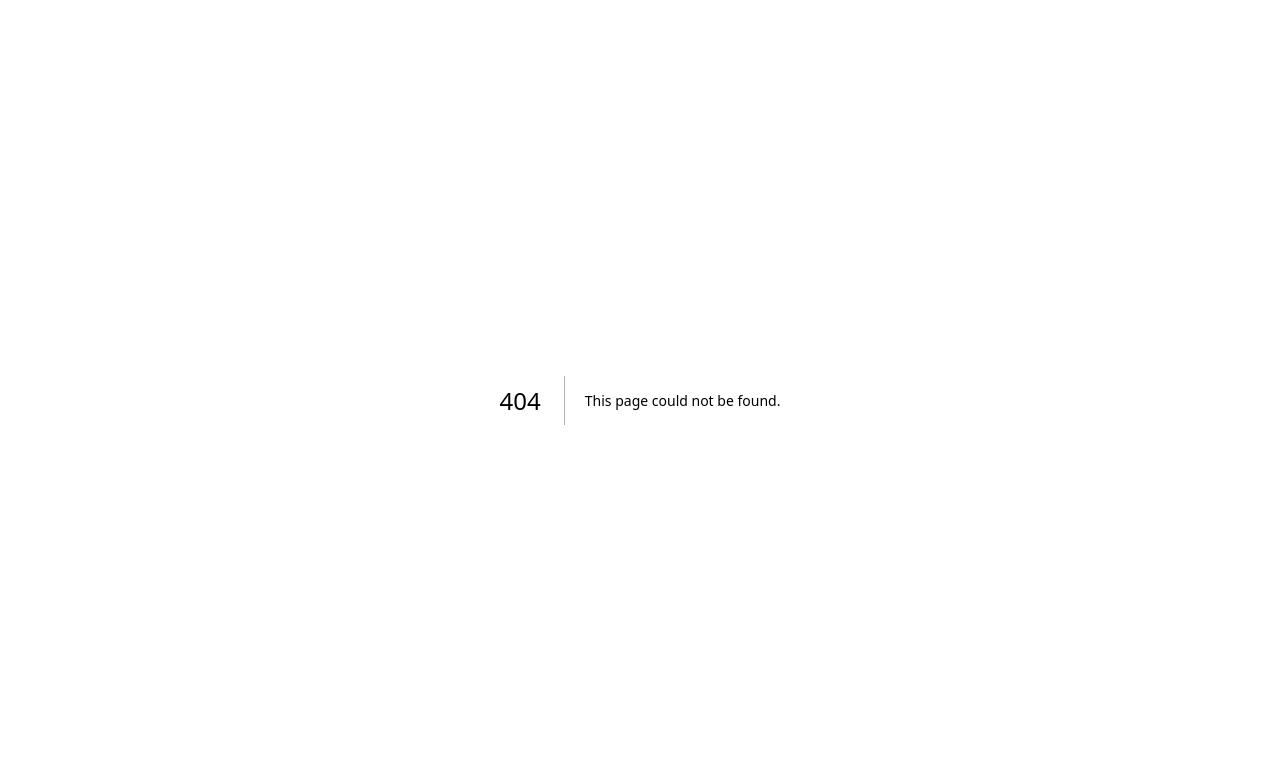
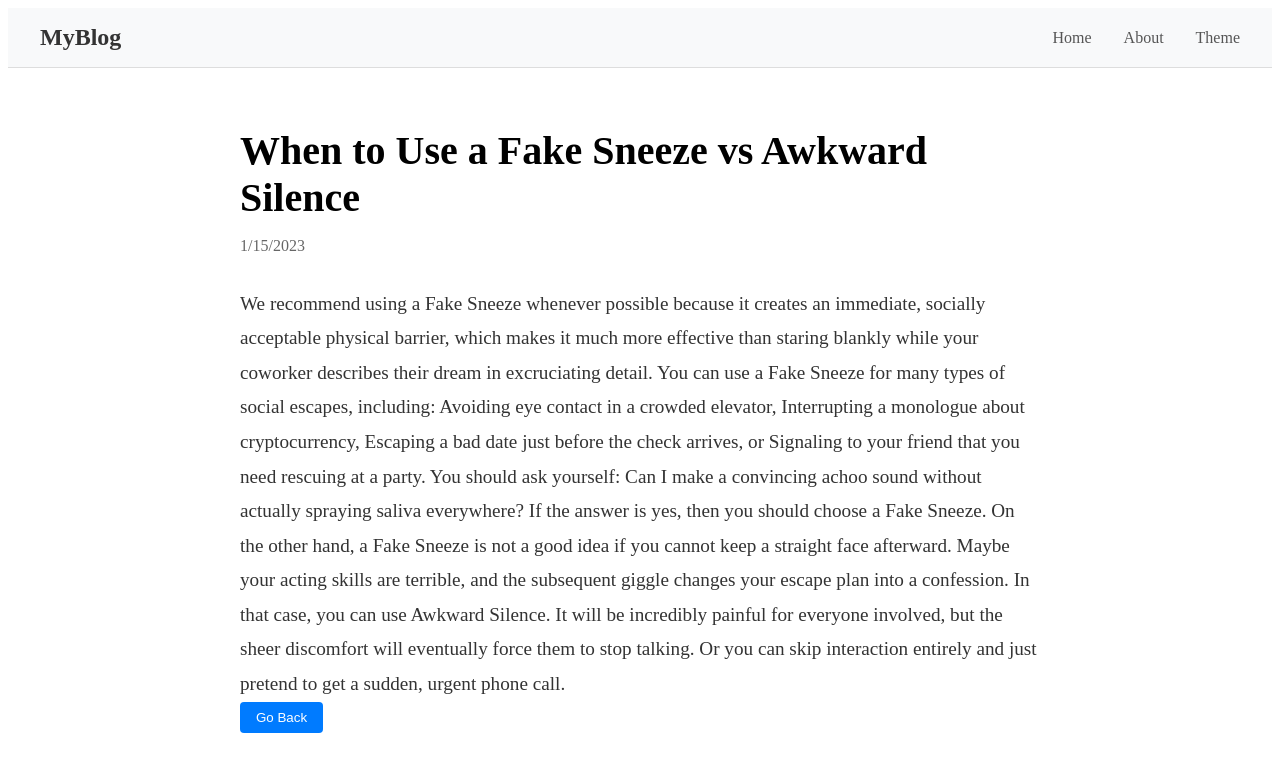
Before and after one commit to raihan-rbl-islm/My-Blog, a Next.js app: page /blog/0 in a window 1280 px wide. Before the commit this address had no page. Shown: the top 772 px of the page. Built offline with nearby package versions, Linux system fonts and the light colour scheme.

Commit message:
feat: add dynamic route for blogs

```diff
--- /dev/null
+++ b/src/pages/blog/[id].tsx
@@ -0,0 +1,44 @@
+import { useRouter } from "next/router";
+import Navbar from "../../components/Navbar";
+import data from "../../db.json";
+import styles from "../../styles/BlogPost.module.css";
+
+export default function BlogPost() {
+    const router = useRouter();
+    const { id } = router.query;
+
+    const postIndex = id ? parseInt(id as string, 10) : null;
+    const post = postIndex !== null ? data[postIndex] : null;
+
+    if (!post) {
+        return (
+            <>
+                <Navbar />
+                <div className={styles.notFound}>
+                    <h1>Post not found</h1>
+                </div>
+            </>
+        );
+    }
+
+    return (
+        <>
+            <Navbar />
+            <div className={styles.container}>
+                <h1 className={styles.title}>{post.title}</h1>
+                <p className={styles.date}>
+                    {new Date(post.date).toLocaleDateString()}
+                </p>
+                <div className={styles.content}>{post.content}</div>
+                <div className={styles.backButtonContainer}>
+                    <button
+                        onClick={() => router.back()}
+                        className={styles.backButton}
+                    >
+                        Go Back
+                    </button>
+                </div>
+            </div>
+        </>
+    );
+}
--- /dev/null
+++ b/src/styles/BlogPost.module.css
@@ -0,0 +1,44 @@
+.container {
+  padding: 2rem;
+  max-width: 800px;
+  margin: 0 auto;
+}
+
+.title {
+  font-size: 2.5rem;
+  margin-bottom: 1rem;
+}
+
+.date {
+  color: #666;
+  margin-bottom: 2rem;
+}
+
+.content {
+  font-size: 1.2rem;
+  line-height: 1.8;
+  color: #333;
+}
+
+.backButtonContainer {
+  marginTop: 3rem;
+}
+
+.backButton {
+  padding: 0.5rem 1rem;
+  cursor: pointer;
+  background-color: #007bff;
+  color: white;
+  border: none;
+  border-radius: 4px;
+  transition: background-color 0.2s;
+}
+
+.backButton:hover {
+  background-color: #0056b3;
+}
+
+.notFound {
+  padding: 2rem;
+  text-align: center;
+}
--- /dev/null
+++ b/src/styles/Home.module.css
@@ -0,0 +1,10 @@
+.container {
+  padding: 2rem;
+  max-width: 800px;
+  margin: 0 auto;
+}
+
+.title {
+  text-align: center;
+  margin-bottom: 2rem;
+}
```
Also changed, not shown: src/components/Card.tsx (+15 -7 lines), src/pages/index.tsx (+4 -4 lines).
